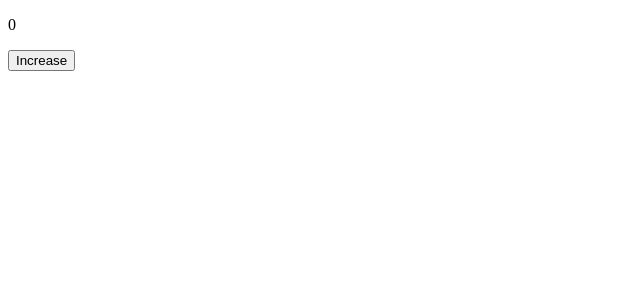
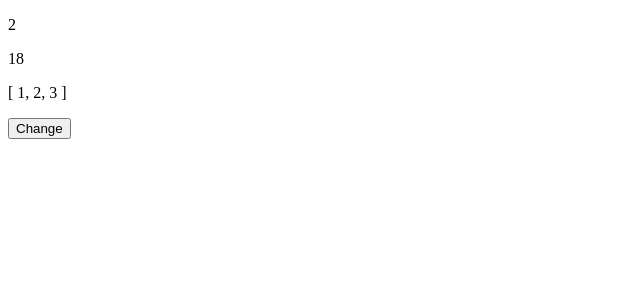
Before and after one commit to 1996Khanh/LearnVueJs, a Vue app: page / in a window 1280 px wide. Shown: the top 300 px of the page, without its empty margins (0-640 px from the left). Built offline with nearby package versions, Linux system fonts and the light colour scheme.

Commit message:
Reactive in state

```diff
--- a/src/App.vue
+++ b/src/App.vue
@@ -1,12 +1,24 @@
 <script setup>
-import { ref } from 'vue'
+import { reactive, ref } from 'vue'
 
-const count = ref(0)
+const object = reactive({
+  count: 2,
+  user: {
+    age: 18,
+  },
+  array: [1, 2, 3],
+})
 
-const increase = () => count.value++
+const change = () => {
+  object.count++
+  object.user.age++
+  object.array.push(0)
+}
 </script>
 
 <template>
-  <p>{{ count }}</p>
-  <button @click="increase">Increase</button>
+  <p>{{ object.count }}</p>
+  <p>{{ object.user.age }}</p>
+  <p>{{ object.array }}</p>
+  <button @click="change">Change</button>
 </template>
```
